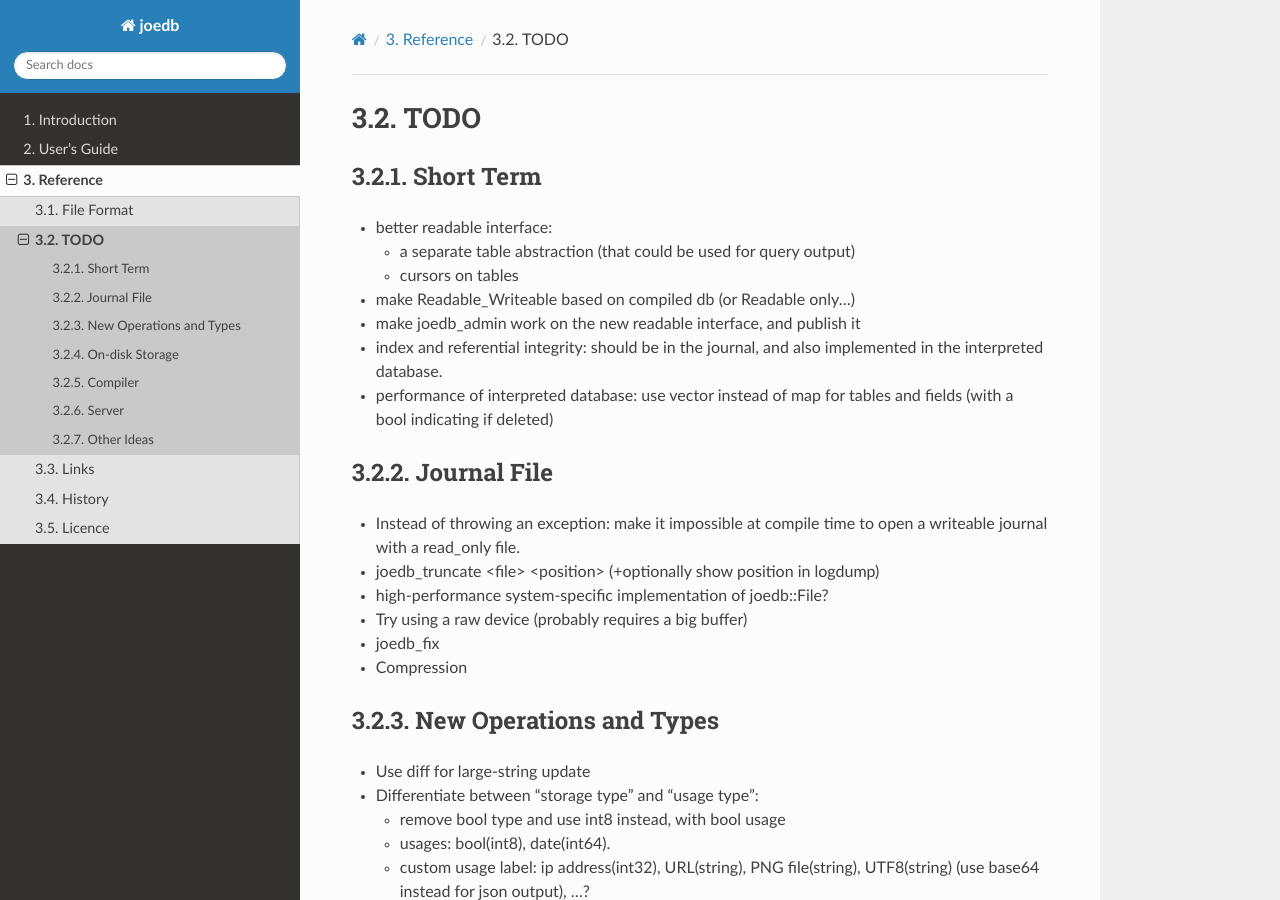
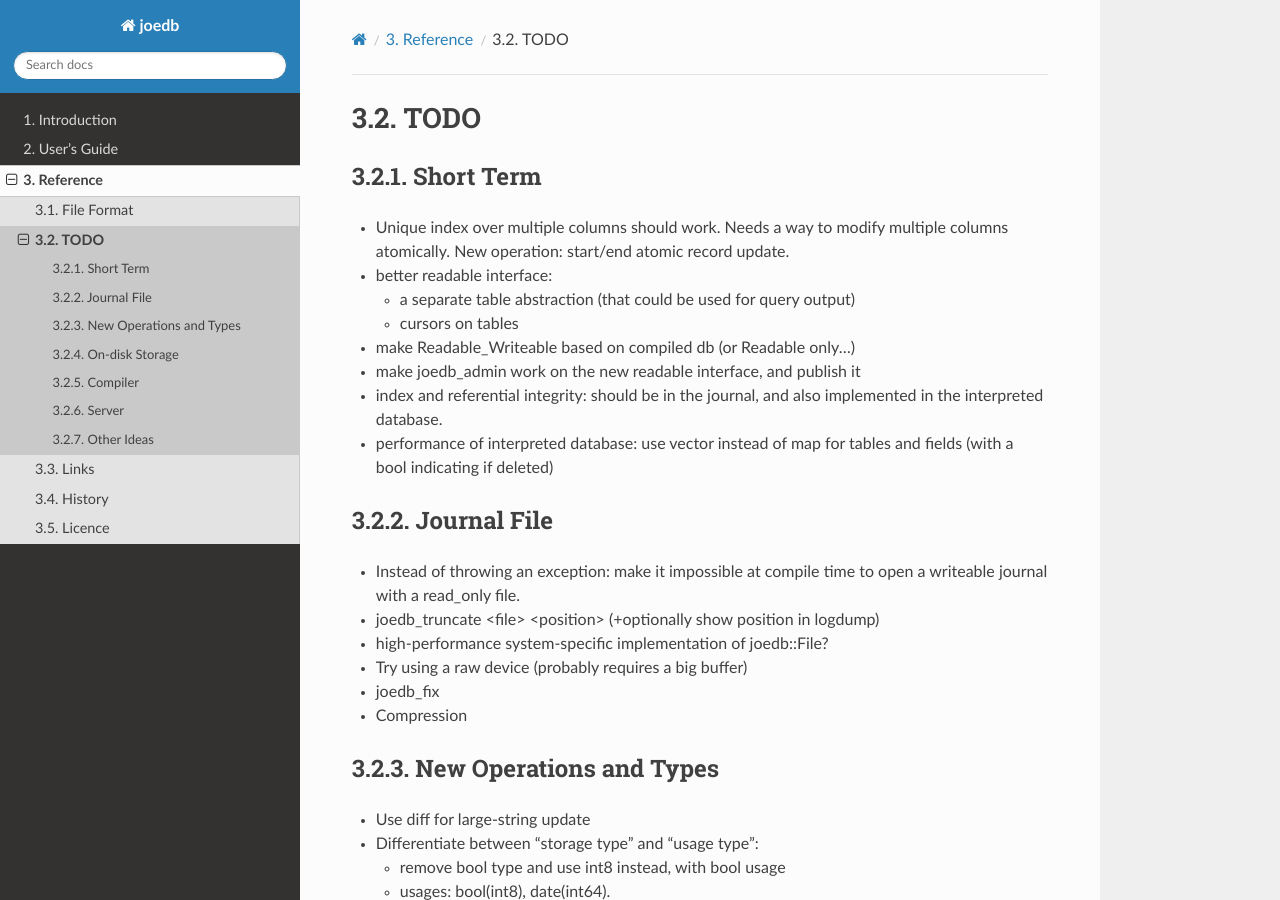
Before and after one commit to Remi-Coulom/joedb, a Sphinx documentation site: the page built from doc/source/todo.rst, in a window 1280 px wide and 900 px high. Built offline with Sphinx 7.4.7 and the Read the Docs theme 2.0.0, drawn with Linux system fonts in a browser that asks for light colours; formulas are drawn with MathJax 3.

Commit message:
todo: atomic record update for multi-column indexes

```diff
--- a/doc/source/todo.rst
+++ b/doc/source/todo.rst
@@ -4,6 +4,7 @@
 Short Term
 ----------
 
+- Unique index over multiple columns should work. Needs a way to modify multiple columns atomically. New operation: start/end atomic record update.
 - better readable interface:
 
   - a separate table abstraction (that could be used for query output)
```
